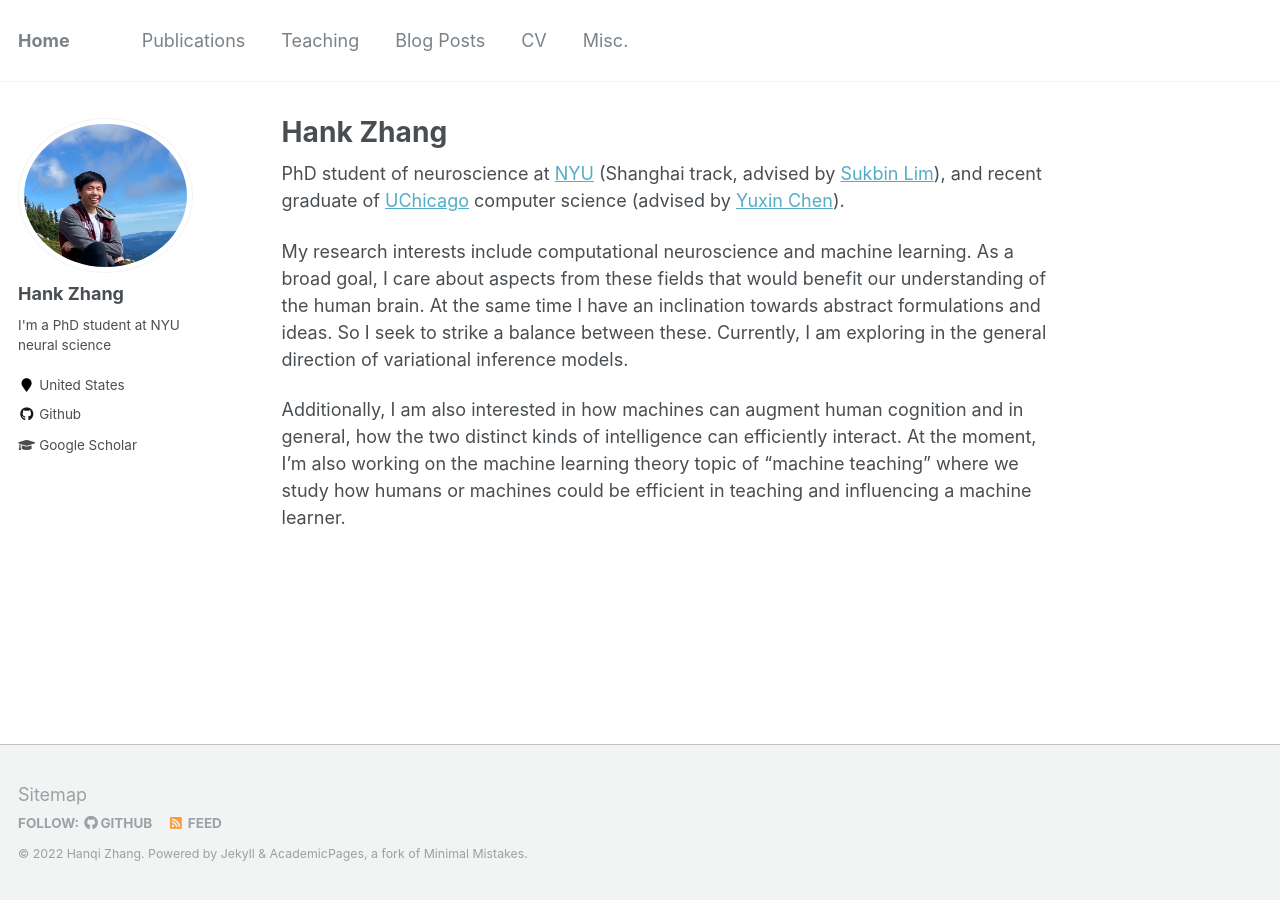
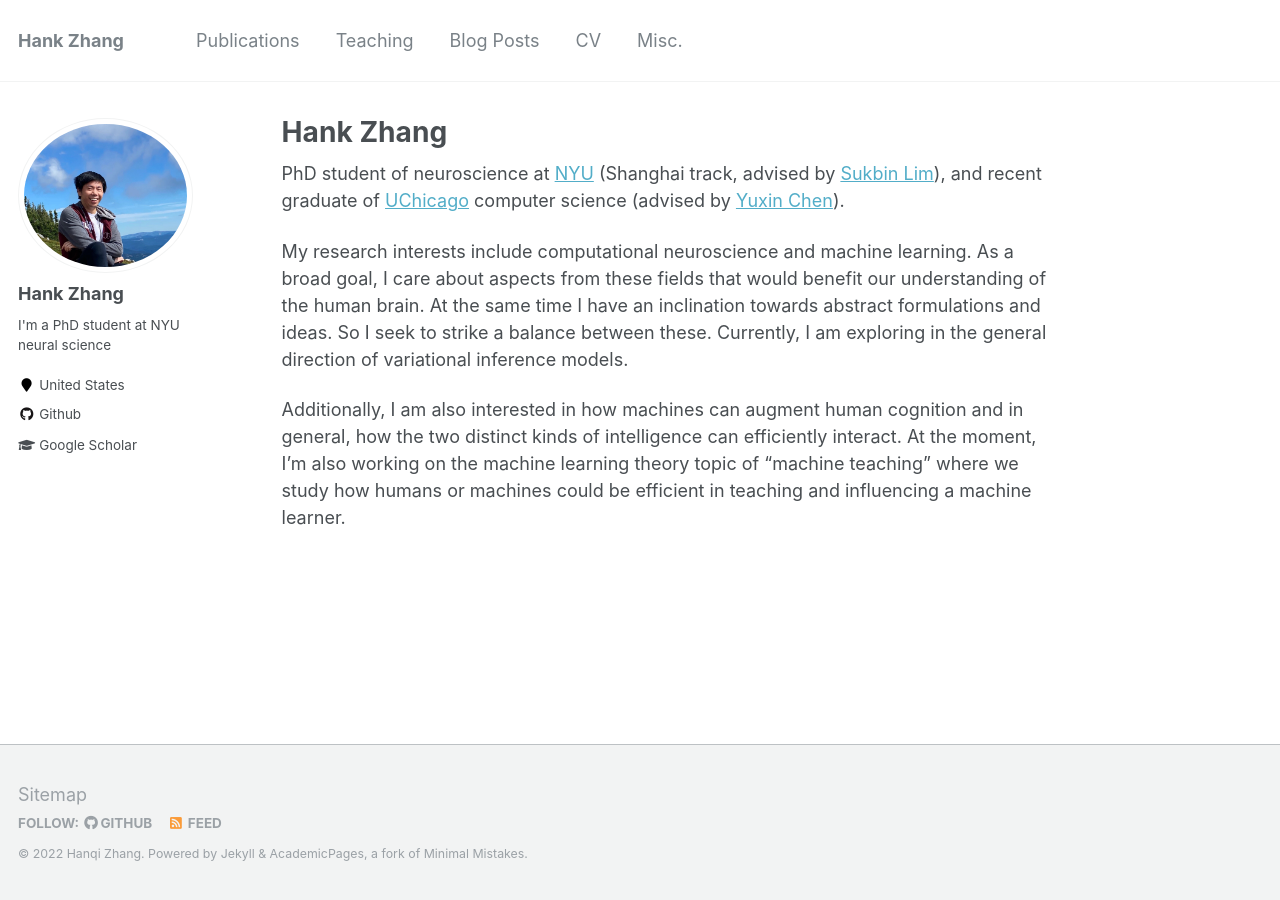
Before and after one commit to hanqizhang/hanqizhang.github.io, a Jekyll site: the page built from _pages/about.md, in a window 1280 px wide. Built offline with Jekyll 4.4.1, drawn with Linux system fonts in a browser that asks for light colours.

Commit message:
Update _config.yml

```diff
--- a/_config.yml
+++ b/_config.yml
@@ -7,7 +7,7 @@
 
 # Site Settings
 locale                   : "en-US"
-title                    : "Home"
+title                    : "Hank Zhang"
 title_separator          : "-"
 name                     : &name "Hanqi Zhang"
 description              : &description "personal description"
```
